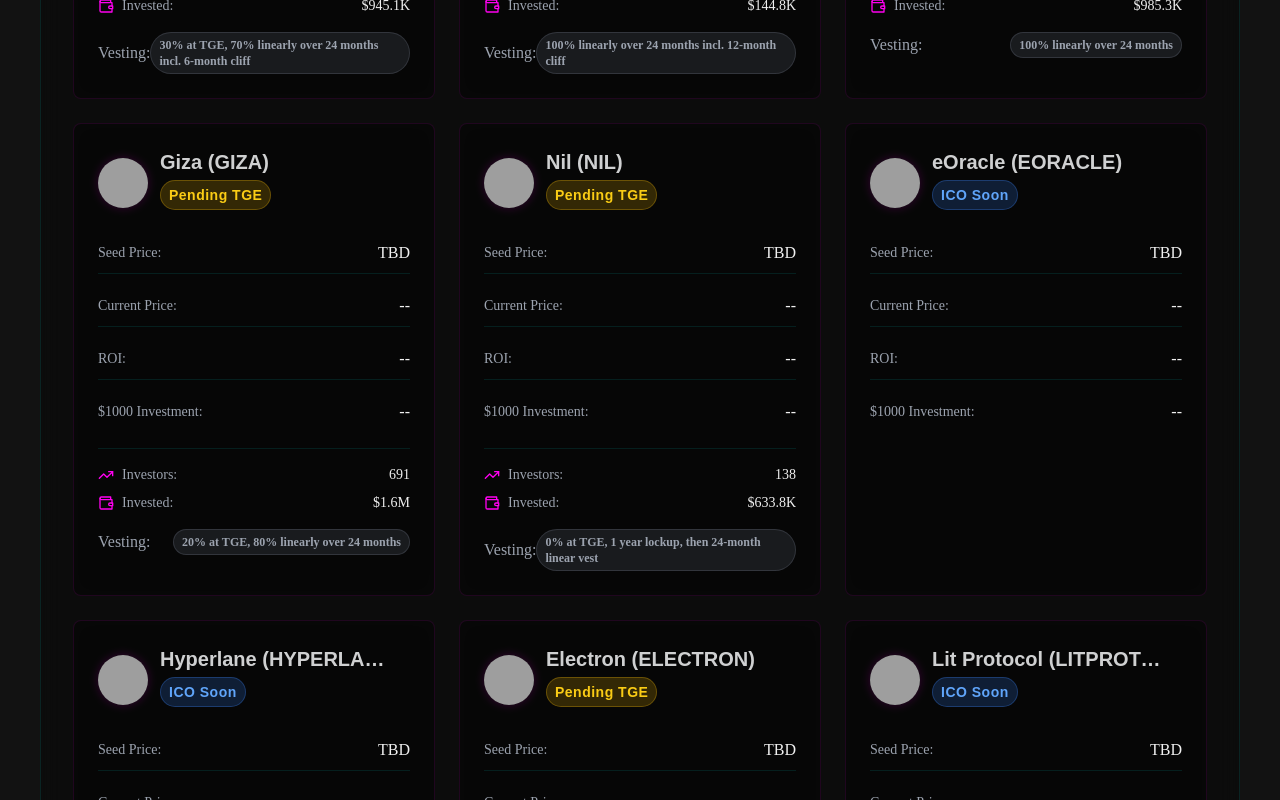
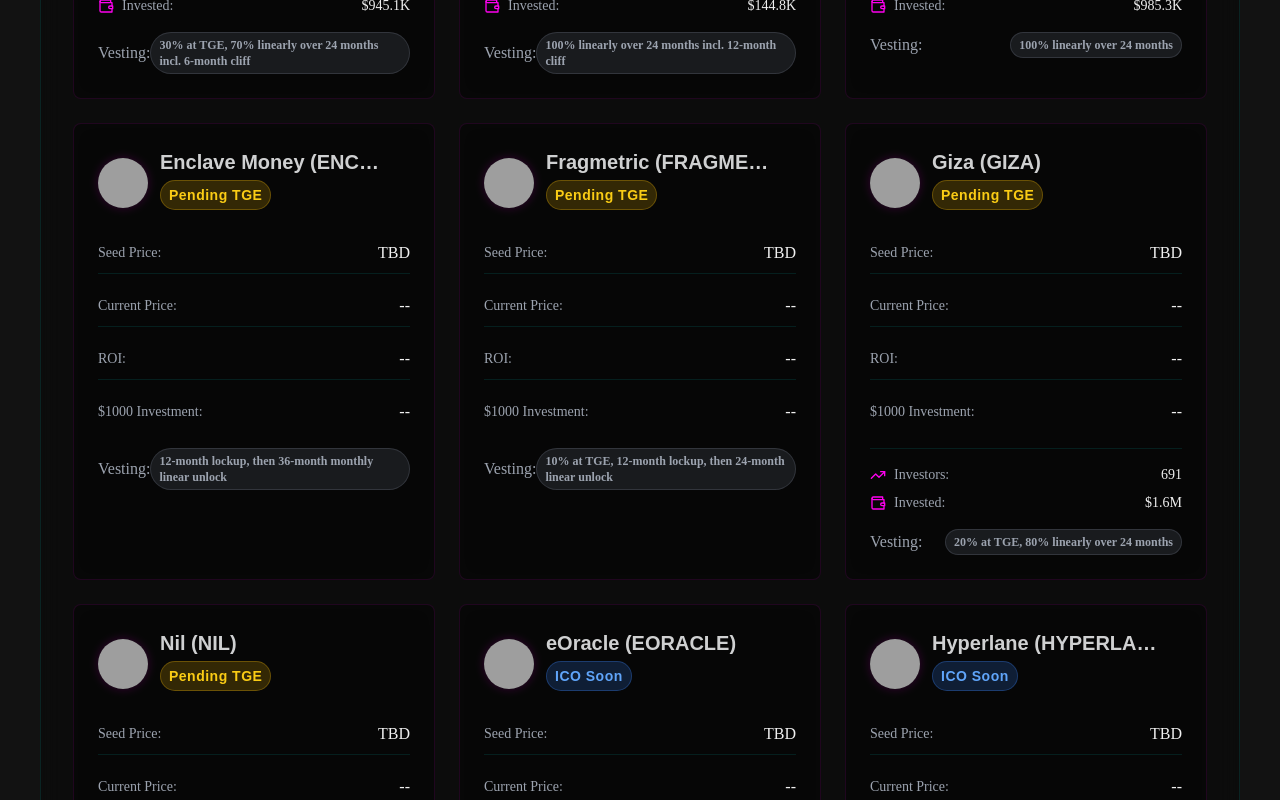
Before and after one commit to Vibecade/DegionV2, a React (Vite) app: page / in a window 1280 px wide. Shown: the part 1080-1880 px from the top of the page. Built offline with nearby package versions, Linux system fonts and the light colour scheme; no server answers; the database is empty; grey boxes are pictures that could not be loaded; the HTML template or start-up script is replaced by a standard one.

Commit message:
Add missing token data

```diff
--- a/src/data/tokens.ts
+++ b/src/data/tokens.ts
@@ -79,6 +79,38 @@ export const tokens: Token[] = [
     links: {
       website: 'https://www.enclave.gg/',
       twitter: 'https://x.com/EnclaveE3'
+    }
+  },
+  {
+    id: 'enclavemoney',
+    name: 'Enclave Money',
+    status: 'Pending TGE',
+    launchDate: 'TBD',
+    seedPrice: 'TBD',
+    currentPrice: '--',
+    roi: '--',
+    investment: '--',
+    vestingEnd: '12-month lockup, then 36-month monthly linear unlock',
+    description: 'Enclave Money is building the future of decentralized finance.',
+    links: {
+      website: 'https://enclave.money/',
+      twitter: 'https://x.com/EnclaveMoney'
+    }
+  },
+  {
+    id: 'fragmetric',
+    name: 'Fragmetric',
+    status: 'Pending TGE',
+    launchDate: 'TBD',
+    seedPrice: 'TBD',
+    currentPrice: '--',
+    roi: '--',
+    investment: '--',
+    vestingEnd: '10% at TGE, 12-month lockup, then 24-month linear unlock',
+    description: 'Fragmetric is revolutionizing on-chain data analytics.',
+    links: {
+      website: 'https://fragmetric.io/',
+      twitter: 'https://x.com/fragmetric'
     }
   },
   {
@@ -207,7 +239,23 @@ export const tokens: Token[] = [
       twitter: 'https://x.com/skate_chain'
     }
   },
-    {
+  {
+    id: 'session',
+    name: 'Session',
+    status: 'Pending TGE',
+    launchDate: 'TBD',
+    seedPrice: 'TBD',
+    currentPrice: '--',
+    roi: '--',
+    investment: '--',
+    vestingEnd: '12-month lockup, then 12-month monthly linear unlock',
+    description: 'Session is building secure, private, decentralized messaging infrastructure.',
+    links: {
+      website: 'https://session.org/',
+      twitter: 'https://x.com/session_app'
+    }
+  },
+  {
     id: 'resolv',
     name: 'Resolv',
     status: 'ICO Soon',
```
